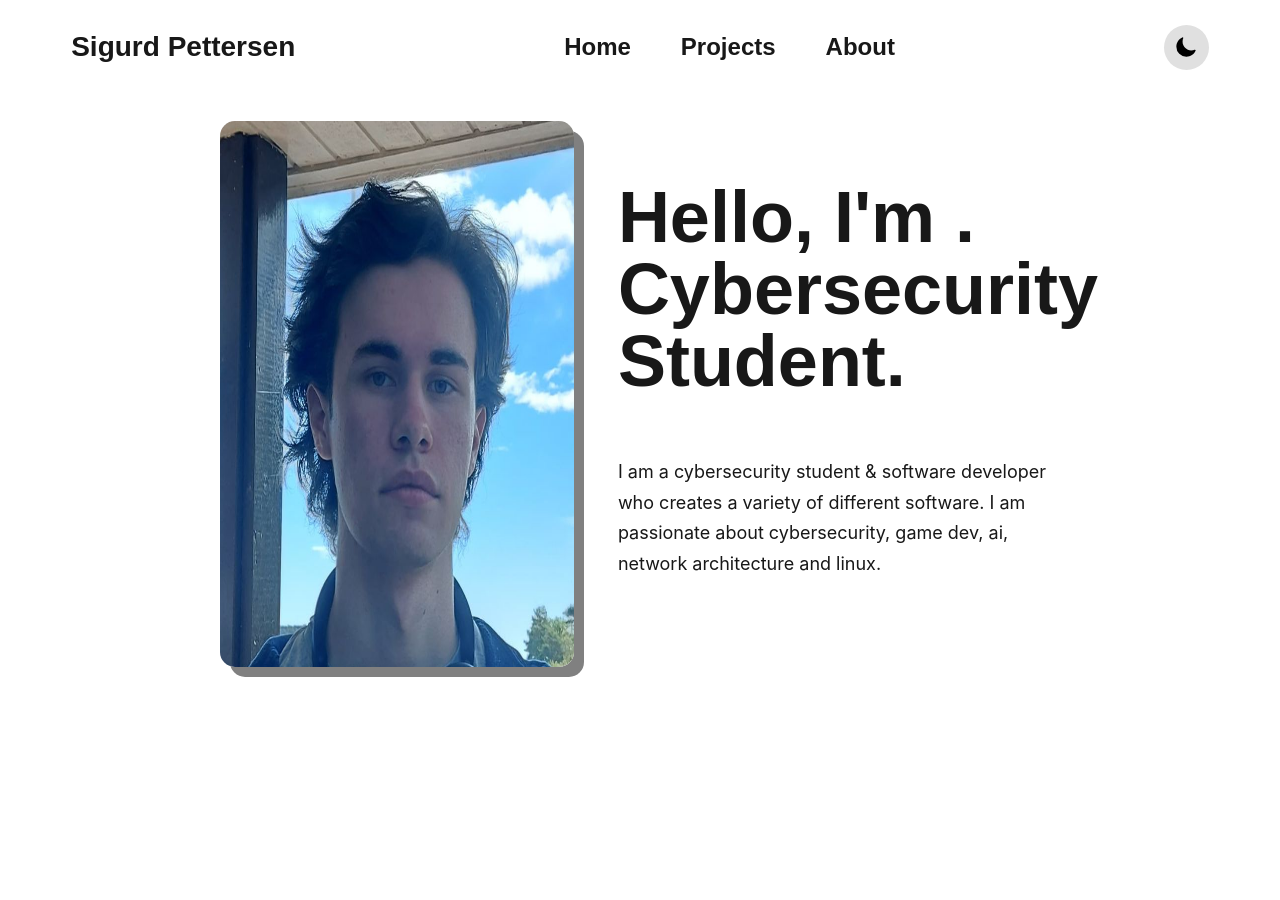
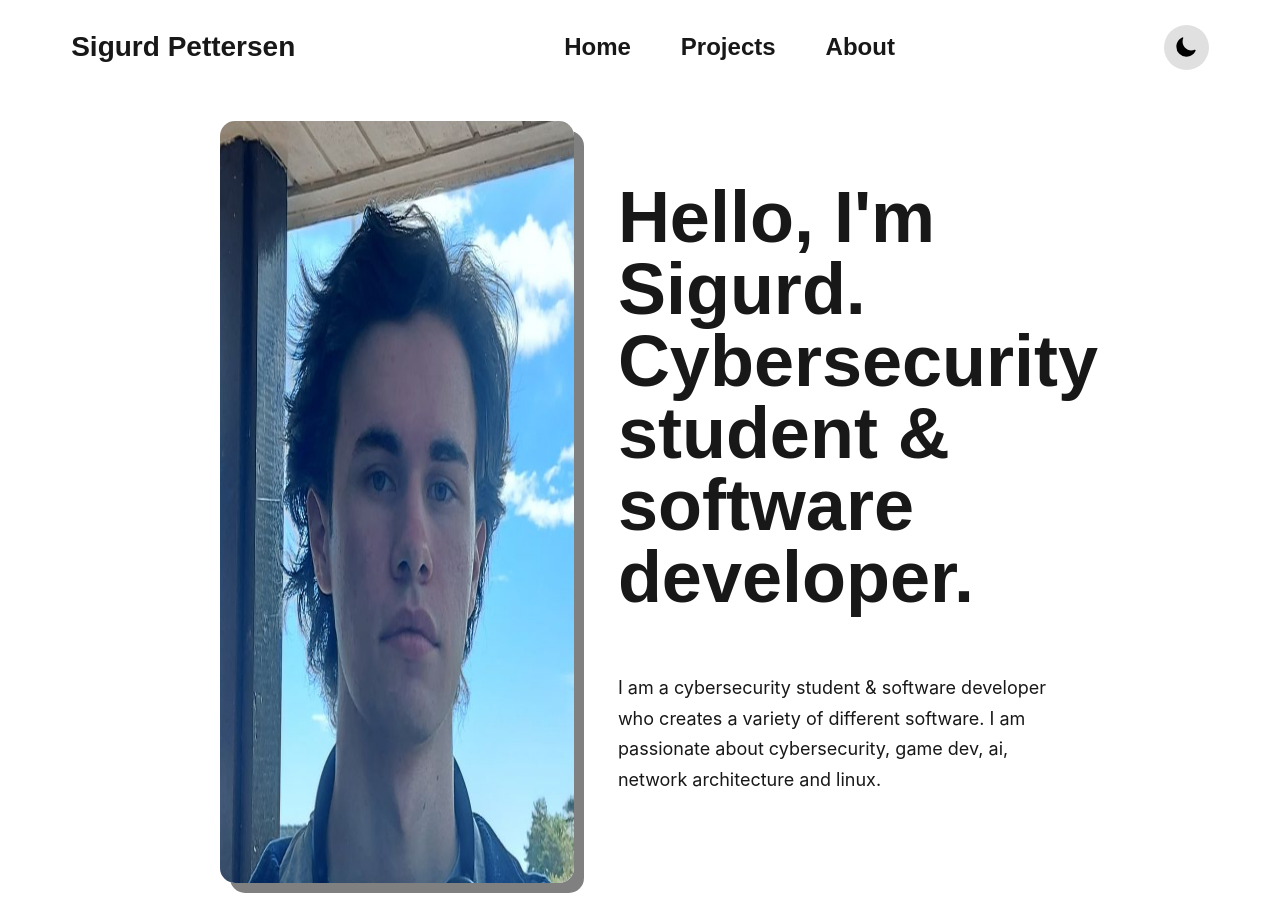
Before and after one commit to Serphyus/serphyus.github.io, a Jekyll site: the page built from index.html, in a window 1280 px wide. Built offline with Jekyll 4.4.1, drawn with Linux system fonts in a browser that asks for light colours; some web fonts are replaced.

Commit message:
updated config and fixed scss imports

```diff
--- a/_config.yml
+++ b/_config.yml
@@ -12,8 +12,10 @@ url: https://serphyus.github.io
 # ============= #
 
 fullname: Sigurd Pettersen
+first_name: Sigurd
+last_name: Pettersen
 username: Serphyus
-user_title: Cybersecurity Student
+user_title: Cybersecurity student & software developer
 
 email: serphyus@gmail.com
 linkedin_username: sigurd-pettersen-a24705233
--- a/src/styles/main.scss
+++ b/src/styles/main.scss
@@ -3,4 +3,3 @@
 @import 'header';
 @import 'home';
 @import 'page';
-@import 'footer';
```
